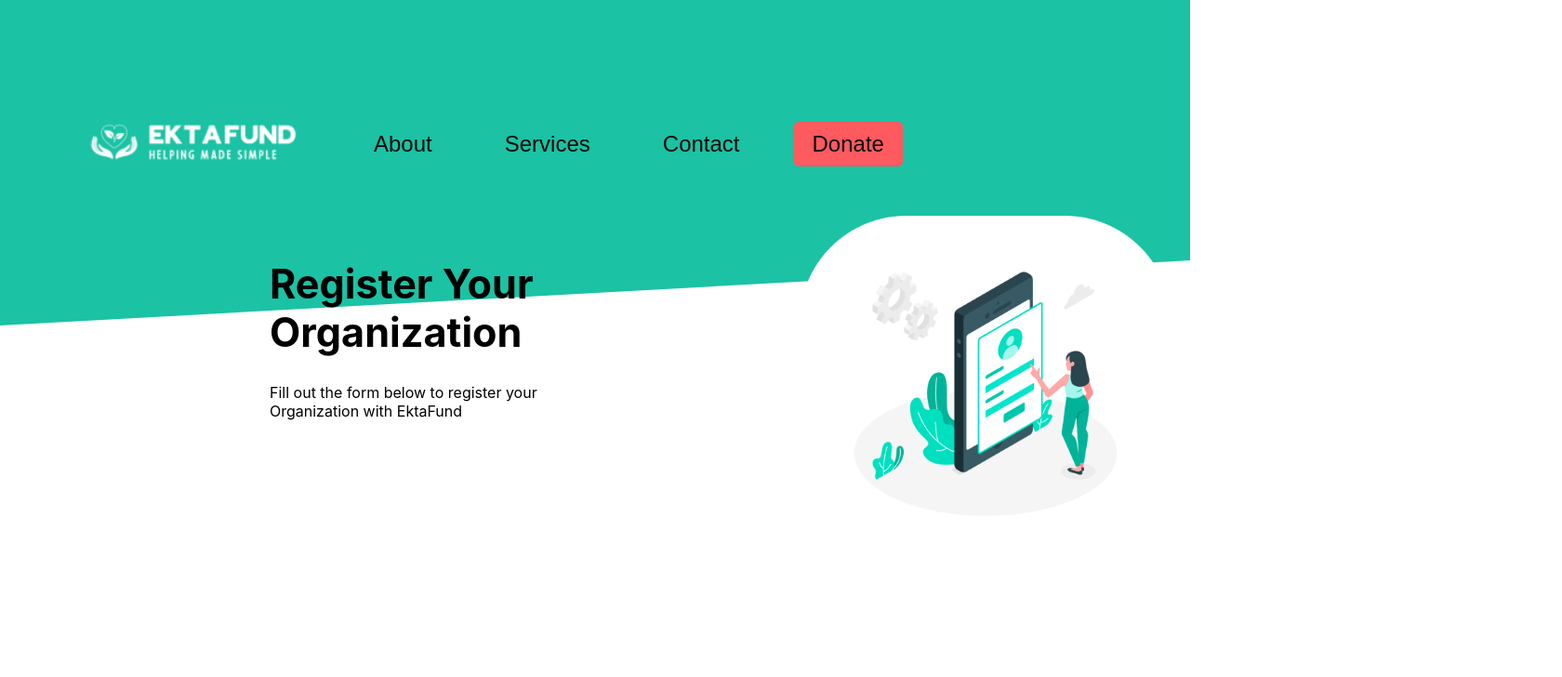
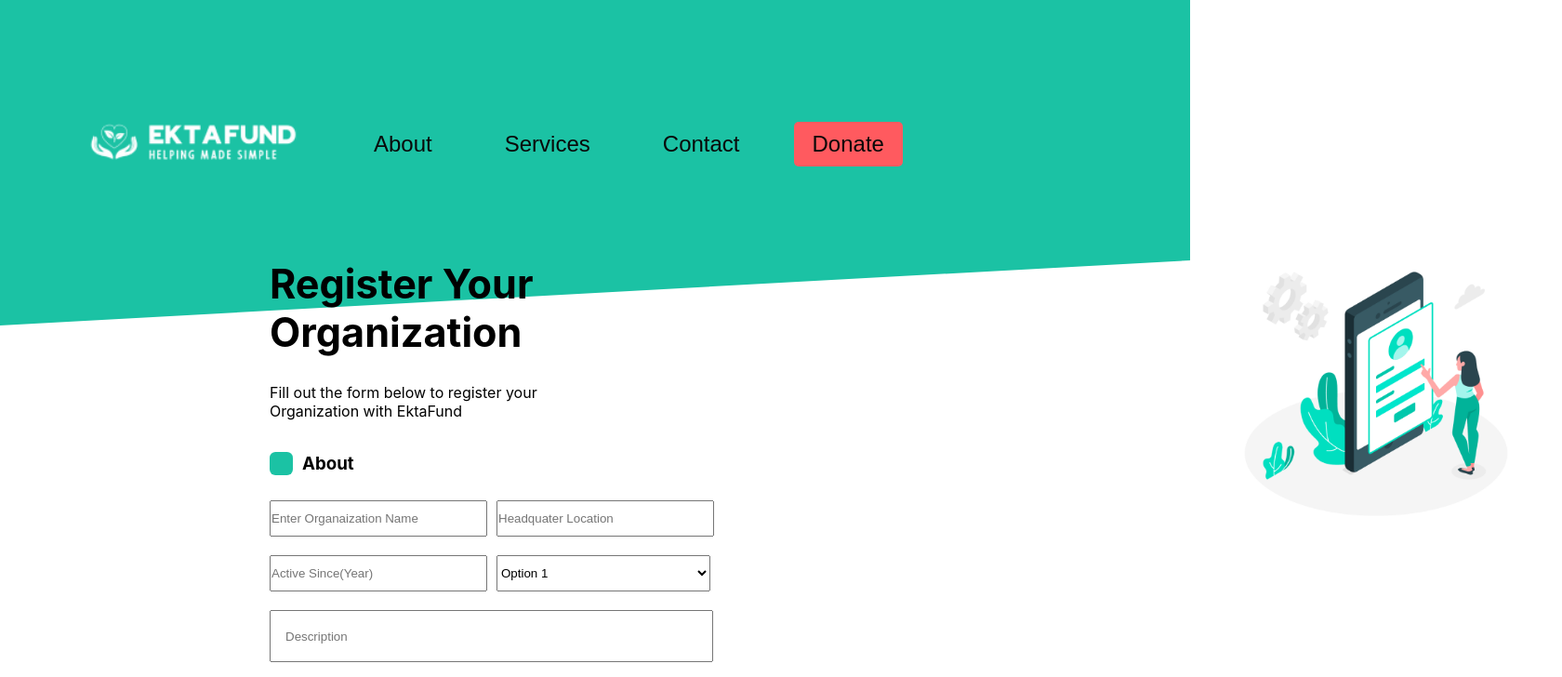
Before and after one commit to kunj-bhuva/Ekta_Fund, a React (Create React App) app: page / in a window 1280 px wide. Shown: the top 728 px of the page at 93% size, 1680 px wide, since content can reach past the window. Built offline with nearby package versions, Linux system fonts and the light colour scheme.

Commit message:
updated home page

```diff
--- a/src/components/Body.js
+++ b/src/components/Body.js
@@ -1,6 +1,7 @@
 import React from 'react';
 import './Body.css';  // Import the CSS for the Header component
 import loginImage from '../images/Mobile-login-Cristina 1.png';
+import RegistrationForm from './RegistrationForm';
 
 
 export default function Body() {
@@ -10,6 +11,7 @@ export default function Body() {
                 <h1 className="content-headline">Register Your <br/>Organization </h1>
                 <p> Fill out the form below to register your <br/> Organization with EktaFund</p>
                 <img src={loginImage} alt="loginImage" className="login-image" />
+                <RegistrationForm/>
             </div>
         </div>
     );
--- a/src/components/RegistrationForm.css
+++ b/src/components/RegistrationForm.css
@@ -12,7 +12,7 @@
 .about{
     display:flex;
     align-items: center; /* Vertically center items */
-  text-align: center;
+    text-align: center;
 }
 
 .box{
@@ -55,10 +55,14 @@
 
 .input{
     width: 220px;
+    padding: 20px;
+    margin: 20px;
 }
+
 #options{
     width: 230px;
 }
+
 #description{
     width: 448px;
     height: 2rem;
```
